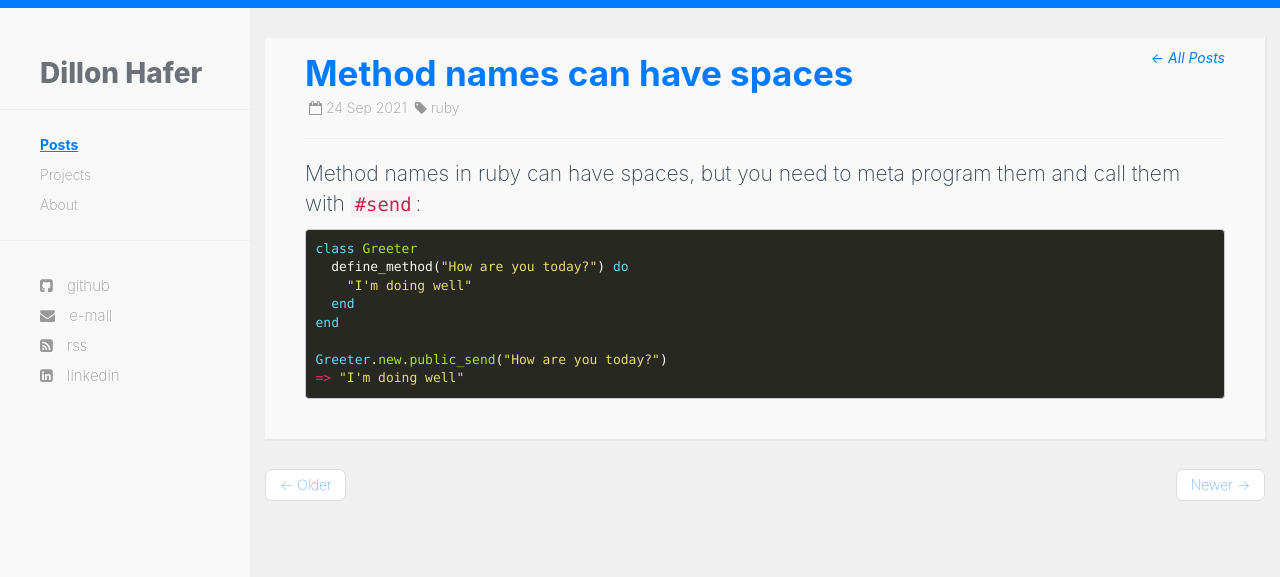
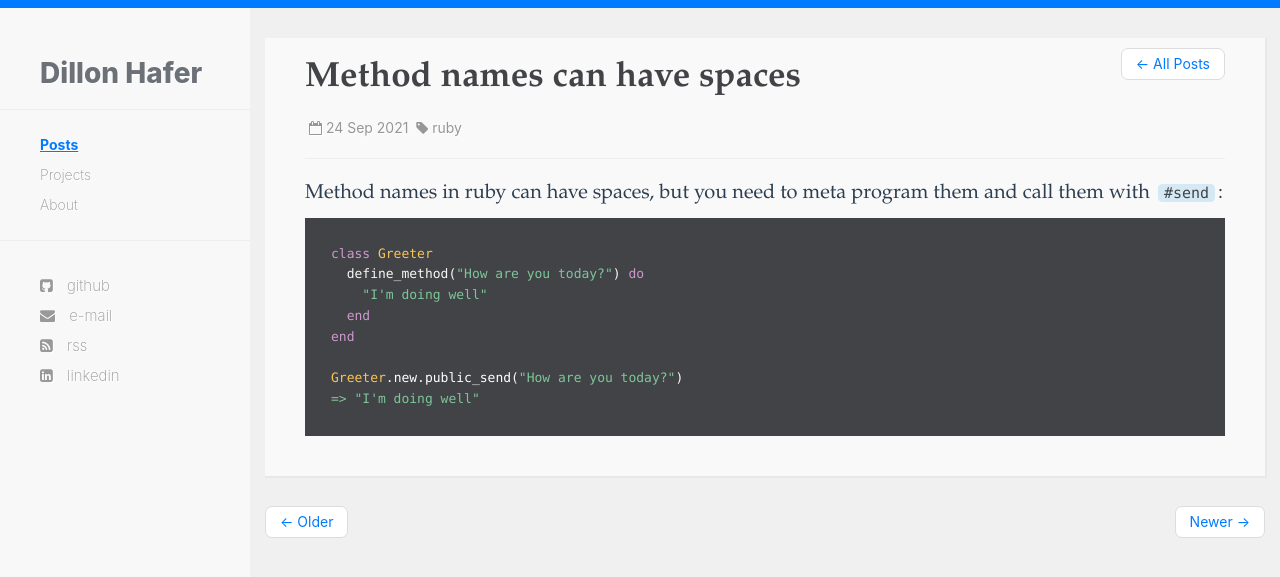
Before and after one commit to dillonhafer/dillonhafer.github.io, a Jekyll site: the page built from _posts/2021-09-24-method-names-can-have-spaces.md, in a window 1280 px wide. Shown: the top 577 px of the page. Built offline with Jekyll 4.4.1, drawn with Linux system fonts in a browser that asks for light colours.

Commit message:
Update styles

```diff
--- a/_sass/_base.sass
+++ b/_sass/_base.sass
@@ -81,10 +81,16 @@
   border: 0
   max-width: 100%
 
-p
-  margin: 0 0 10px
-  font-family: Helvetica Neue For Number, -apple-system, BlinkMacSystemFont, Segoe UI, Roboto, PingFang SC, Hiragino Sans GB, Microsoft YaHei, Helvetica Neue, Helvetica, Arial, sans-serif
+.article .post p
+  margin: 0
   font-weight: 200
+  font-family: Garamond
+  font-size: 20px !important
+
+.article-title a span[itemprop=title]
+  font-size: 1em
+  font-family: Garamond
+  color: rgb(65, 67, 71)
 
 blockquote
   border-left: 2px solid $primary-color
@@ -100,7 +106,7 @@
   margin-bottom: 10px
 
 pre
-  background: #f5f5f8
+  background: #414347
 
 time
   color: #575757
--- a/_sass/_highlight.sass
+++ b/_sass/_highlight.sass
@@ -1,17 +1,17 @@
 code, kbd, pre, samp
-  font-family: Monaco,Menlo,Consolas,"Courier New",monospace,serif
-  font-size: 1em
+  font-family: Consolas,Monaco,Menlo,Consolas,"Courier New",monospace,serif
+  font-size: 95%
 
 pre
-  padding: 9.5px
-  margin: 0 0 10px
+  padding: 2em
+  margin: 10px 0 10px
+  font-family: Consolas,Monaco,Andale Mono,Ubuntu Mono,monospace
   font-size: 13px
   line-height: 1.428571429
   color: #eee
-  background-color: #f5f5f5
-  border: 1px solid #ccc
-  border-radius: 4px
+  background-color: #414347
   overflow: auto
+  line-height: 1.6
 
   & code
     padding: 0
@@ -30,9 +30,17 @@
   background-color: #f9f2f4
   border-radius: 4px
 
+p code.language-plaintext.highlighter-rouge
+  color: #414347
+  font-size: 75%
+  border-radius: 0.3em
+  background-color: #d5e9f5
+  padding: 0 0.4em
+  margin: 0 0.2em
+
 .highlight
   pre
-    background-color: #272822
+    background-color: #414347
   .hll
     background-color: #272822
   .c
@@ -41,13 +49,13 @@
     color: #960050
     background-color: #1e0010
   .k
-    color: #66d9ef
+    color: #cc99cd
   .l
     color: #ae81ff
   .n
     color: #f8f8f2
   .o
-    color: #f92672
+    color: #7ec699
   .p
     color: #f8f8f2
   .cm
@@ -85,9 +93,9 @@
   .nb
     color: #f8f8f2
   .nc
-    color: #a6e22e
+    color: #f8c555
   .no
-    color: #66d9ef
+    color: #f8c555
   .nd
     color: #a6e22e
   .ni
@@ -95,7 +103,7 @@
   .ne
     color: #a6e22e
   .nf
-    color: #a6e22e
+    color: #f08d49
   .nl
     color: #f8f8f2
   .nn
@@ -127,7 +135,7 @@
   .sd
     color: #e6db74
   .s2
-    color: #e6db74
+    color: #7ec699
   .se
     color: #ae81ff
   .sh
@@ -159,3 +167,5 @@
     color: #f92672
   .gi
     color: #a6e22e
+  .p ~ .nf
+    color: #ffffff
--- a/_sass/_pagination.sass
+++ b/_sass/_pagination.sass
@@ -3,6 +3,7 @@
   margin: 20px 0
   text-align: center
   list-style: none
+  font-weight: unset
 
   & li
     display: inline
--- a/css/styles.sass
+++ b/css/styles.sass
@@ -114,7 +114,15 @@
   padding: 10px 40px 30px
   .breadcrumb
     float: right
-    font-style: italic
+    display: inline-block
+    padding: 5px 14px
+    background-color: #fff
+    border: 1px solid #ddd
+    border-radius: .5em
+
+    &:hover,&:focus
+      text-decoration: none
+      background-color: #eee
   h1, h2, h3
     color: #3a3a3a
 
```
